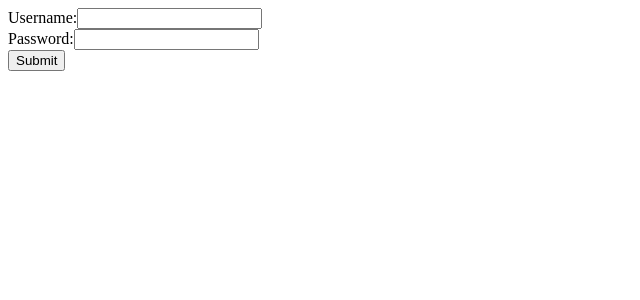
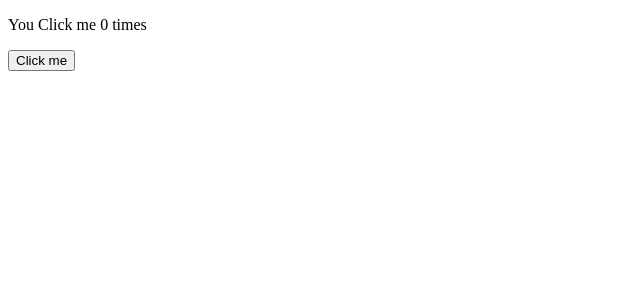
Before and after one commit to Sk-Shubhasheesh/React-Yatra, a React app: page / in a window 1280 px wide. Shown: the top 300 px of the page, without its empty margins (0-640 px from the left). Built offline with nearby package versions, Linux system fonts and the light colour scheme.

Commit message:
useEffect in React

```diff
--- a/src/App.js
+++ b/src/App.js
@@ -1,12 +1,41 @@
-import React from "react";
-import { useState } from "react";
- // import Counter from "./counter";
-import LoginForm from "./Login";
-function App(){
-  return(
-    <LoginForm />
-  )
+import React from 'react';
+import { useEffect, useState } from 'react'
 
 
+function App() {
+  const [count, setCount] = useState(0)
+  // 1. No Dependencies (Run After Every Render)
+  // useEffect(() => {
+  //   console.log('Effect runs after every render');
+  // });
+
+
+
+  // 2. Empty Dependency Array (Run Once, After Initial Render)
+  // useEffect(() => {
+  //   console.log('Effect runs only on mount (initial render)');
+  // }, []);
+
+
+  // 3.  Specific Dependencies (Run When Dependencies Change)
+  // useEffect(() => {
+  //   console.log(`Effect runs when "count" changes`);
+  // }, [count]);
+
+
+  // 4. Multiple Dependencies  - The effect will run whenever any of the dependencies change.
+  useEffect(() => {
+    console.log(`Effect runs when "count" or "name" changes`);
+  }, [count, name]);
+
+
+
+  return(
+    <div>
+      <p>{`You Click me ${count} times`}</p>
+      <button onClick={()=>setCount(count+1)}>Click me</button>
+    </div>
+  )
 }
+
 export default App;
```
